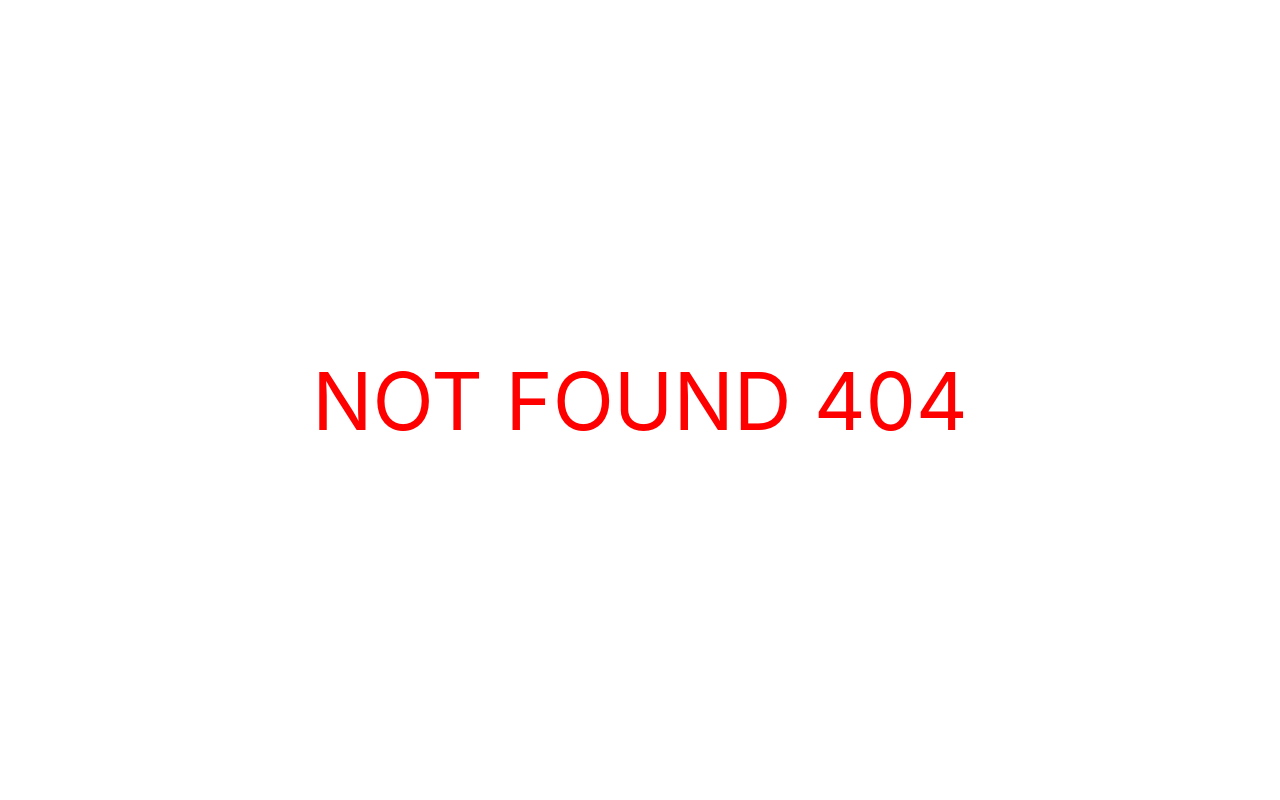
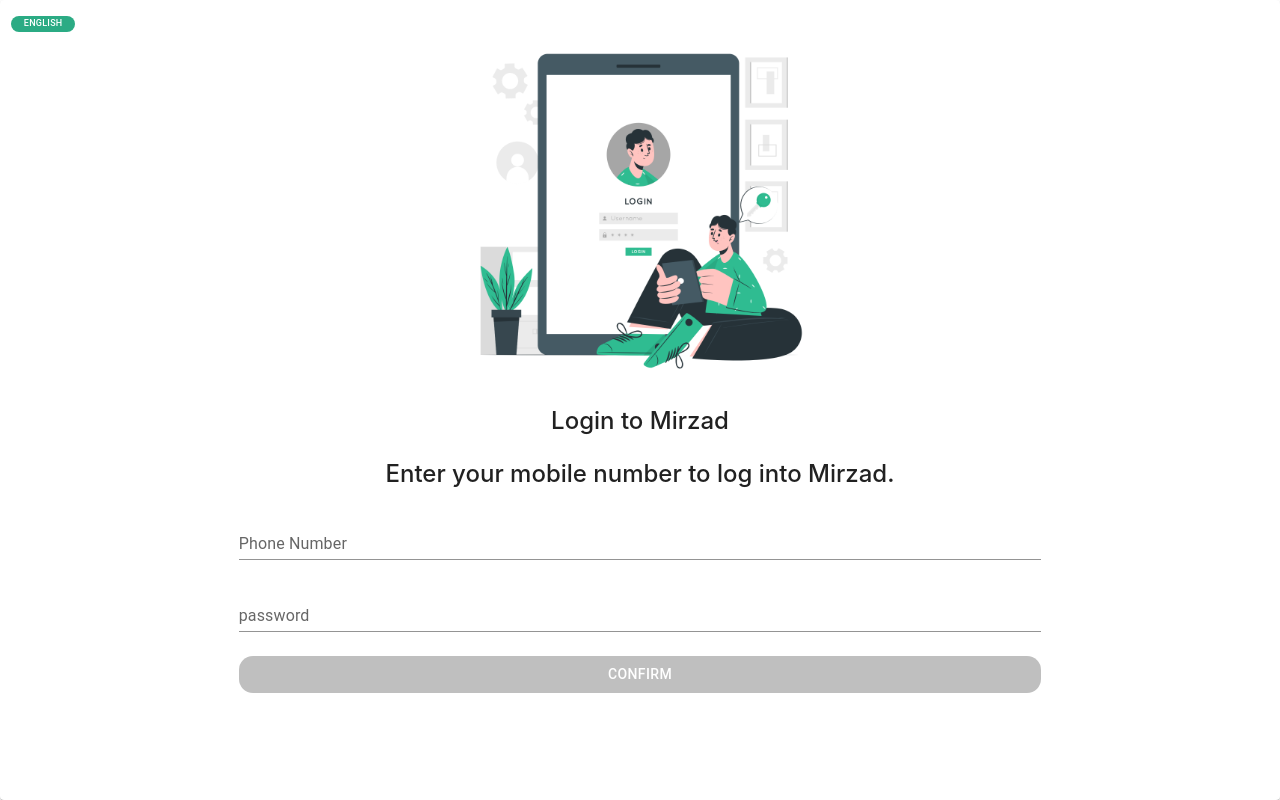
Before and after one commit to siahvosh/digital-wallet, a React (Create React App) app: page /sign in a window 1280 px wide. Before the commit this address had no page. Built offline with nearby package versions, Linux system fonts and the light colour scheme.

Commit message:
add login page

```diff
--- /dev/null
+++ b/src/Pages/Login/SignIn.tsx
@@ -0,0 +1,75 @@
+import React, {useState} from 'react'
+import {Button, Card, CardContent, CardMedia, Grid2, TextField} from "@mui/material";
+import i18n from "../../i18next";
+import changeLanguage from "../../indexHelper";
+import rbImage from "../../Assets/Tablet login-cuate.png";
+import {useNavigate} from "react-router-dom";
+import {useTranslation} from "react-i18next";
+
+
+export const SignIn = () => {
+    const [imageUrl] = useState<any>(rbImage);
+    const navigate = useNavigate()
+    const { t } = useTranslation('register')
+    const [disable, setDisable] = useState<boolean>(true)
+    const [phone, SetPhone] = useState<string>('')
+    const [password, SetPassword] = useState<string>('')
+
+    return (
+        <React.Fragment>
+            <Card style={{width: 'calc(100%) - 1rem', padding: '1rem', height: '100vh', boxSizing: 'border-box'}}>
+                <Button
+                    size='small'
+                    variant='outlined'
+                    style={{
+                        fontSize: '9px',
+                        padding: '0',
+                        position: 'absolute',
+                        left: i18n.language === 'en' ? '0.7rem': '',
+                        right: i18n.language === 'fa' ? '0.7rem': '',
+                        border: '1px solid white'}}
+                    onClick={() => changeLanguage(  i18n.language === 'fa' ?  'en' :  'fa')}
+
+                >
+                    {t('register.language')}
+                </Button>
+                <CardMedia
+                    component="img"
+                    image={imageUrl}
+                    alt="Paella dish"
+                    className='image'
+                />
+                <CardContent style={{justifyContent: 'center', display: 'flex'}}>
+                    <Grid2 container spacing={3} style={{justifyContent: 'center'}}>
+                        <Grid2 size={10}>
+                            <span style={{fontSize: '1.5rem', fontWeight: '500'}}> {t('register.title')} </span>
+                        </Grid2>
+                        <Grid2 size={10}>
+                            <span style={{fontSize: '1.5rem', fontWeight: '500'}}>{t('register.description')}</span>
+                        </Grid2>
+                        <Grid2 size={8}  style={{margin: 'auto'}}>
+                            <TextField sx={{
+                                '& .MuiInputLabel-root': {
+                                    left: i18n.language === 'fa' ? 'auto' : 0,
+                                },
+                            }}   label={t('register.label')} variant={"standard"} style={{width: '100%'}}/>
+                        </Grid2>
+                        <Grid2 size={8}  style={{margin: 'auto'}}>
+                            <TextField sx={{
+                                '& .MuiInputLabel-root': {
+                                    left: i18n.language === 'fa' ? 'auto' : 0,
+                                },
+                            }} type={"password"} label={'password'} variant={"standard"} style={{width: '100%'}}/>
+                        </Grid2>
+
+                        <Grid2 size={8}  style={{margin: 'auto'}}>
+                            <Button disabled={disable}  style={{width: '100%'}}>{t('register.apply')}</Button>
+                        </Grid2>
+                    </Grid2>
+                </CardContent>
+
+            </Card>
+        </React.Fragment>
+    )
+
+}
--- a/src/Pages/Register/Register.tsx
+++ b/src/Pages/Register/Register.tsx
@@ -29,29 +29,29 @@
         SetPassword(e)
     }
 
-    useEffect(() => {
-        const registerUser = () => {
-            const token = localStorage.getItem('accessToken');
-            axios.post('http://localhost:3000/auth/register', {
-                phone_number: phone,
-                password: password,
-            }, {
-                headers: {
-                    Authorization: `Bearer ${token}`,
-                },
-            })
-                .then((response) => {
-                    console.log('Protected data:', response.data);
-                    navigate('/');
-                })
-                .catch((error) => {
-                    console.error('Error accessing protected route:', error.response?.data || error.message);
-                });
-        };
-
-        registerUser();
-
-    }, [phone, password, navigate]);
+    // useEffect(() => {
+    //     const registerUser = () => {
+    //         const token = localStorage.getItem('accessToken');
+    //         axios.post('http://localhost:3000/auth/register', {
+    //             phone_number: phone,
+    //             password: password,
+    //         }, {
+    //             headers: {
+    //                 Authorization: `Bearer ${token}`,
+    //             },
+    //         })
+    //             .then((response) => {
+    //                 console.log('Protected data:', response.data);
+    //                 navigate('/');
+    //             })
+    //             .catch((error) => {
+    //                 console.error('Error accessing protected route:', error.response?.data || error.message);
+    //             });
+    //     };
+    //
+    //     registerUser();
+    //
+    // }, [phone, password, navigate]);
 
     const login = () => {
         axios
--- a/src/Routers/Routers.tsx
+++ b/src/Routers/Routers.tsx
@@ -5,6 +5,7 @@
 import {Transfer} from '../Pages/WalletActions/Transfer'
 import {AddMoney} from '../Pages/WalletActions/AddMoney'
 import {Refund} from '../Pages/WalletActions/Refund'
+import {SignIn} from '../Pages/Login/SignIn'
 
 export const Routers = () => {
     return (
@@ -12,6 +13,7 @@
             <Route path="/" element={<Home/>} />
             <Route path="register" element={<Register/>} />
             <Route path="verify" element={<Verify/>} />
+            <Route path="sign" element={<SignIn/>} />
             <Route path="transfer" element={<Transfer/>} />
             <Route path="add" element={<AddMoney/>} />
             <Route path="refund" element={<Refund/>} />
```
